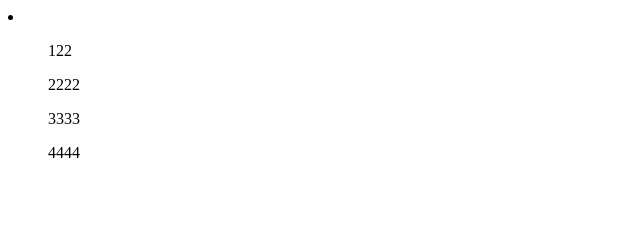
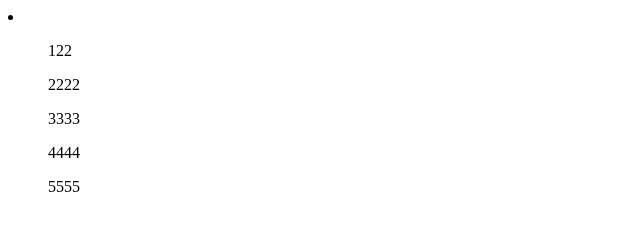
Before and after one commit to Prashantha-R/git-and-GitHub2, a plain HTML site: page index.html in a window 1280 px wide. Shown: the full height of the page, 0-640 px from the left. Drawn offline with Linux system fonts and the light colour scheme.

Commit message:
second nav commit

```diff
--- a/index.html
+++ b/index.html
@@ -11,6 +11,7 @@
         <ol>2222</ol>
         <ol>3333</ol>
         <ol>4444</ol>
+        <ol>5555</ol>
 
     </li>
 </body>
```
